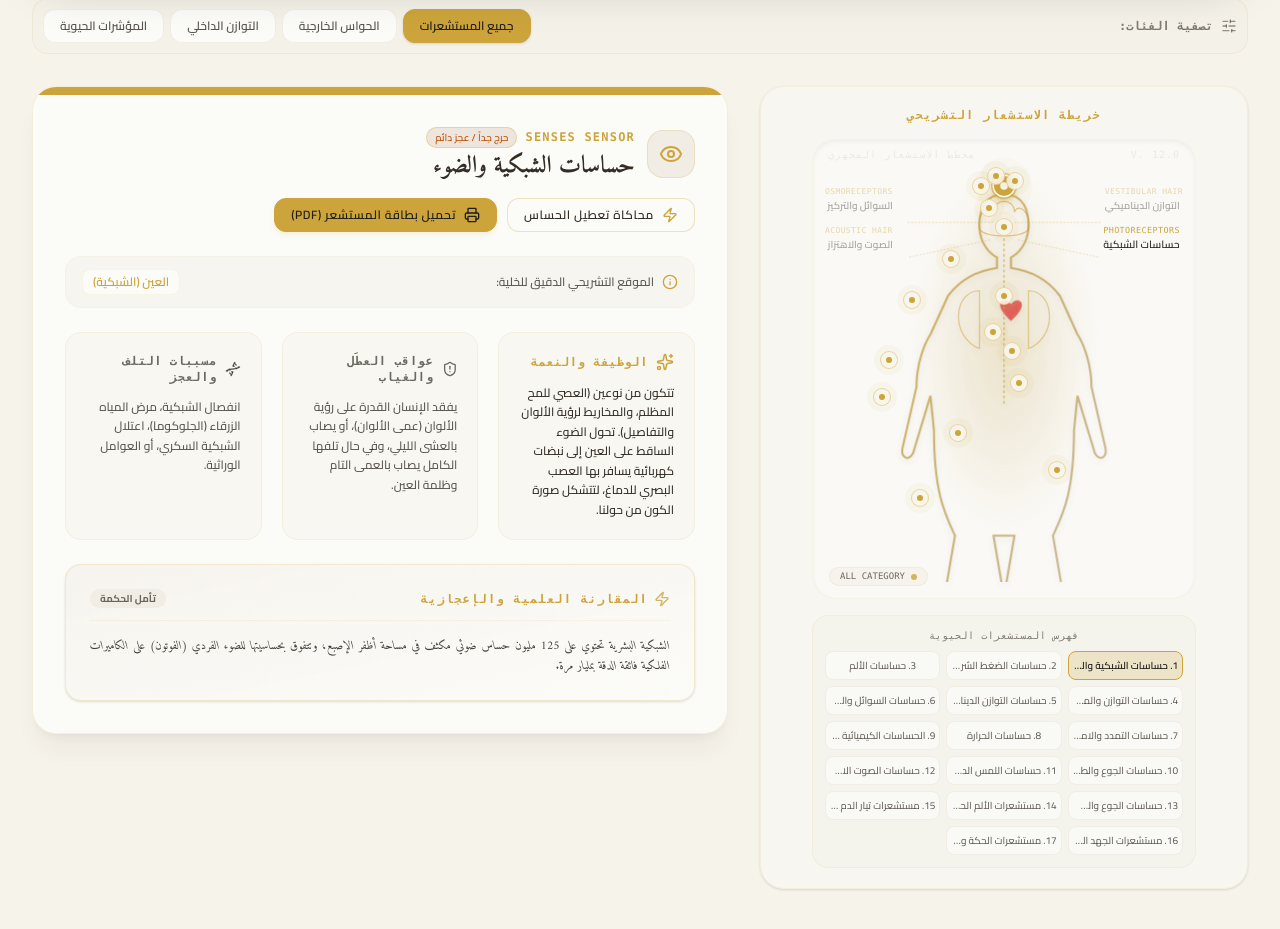
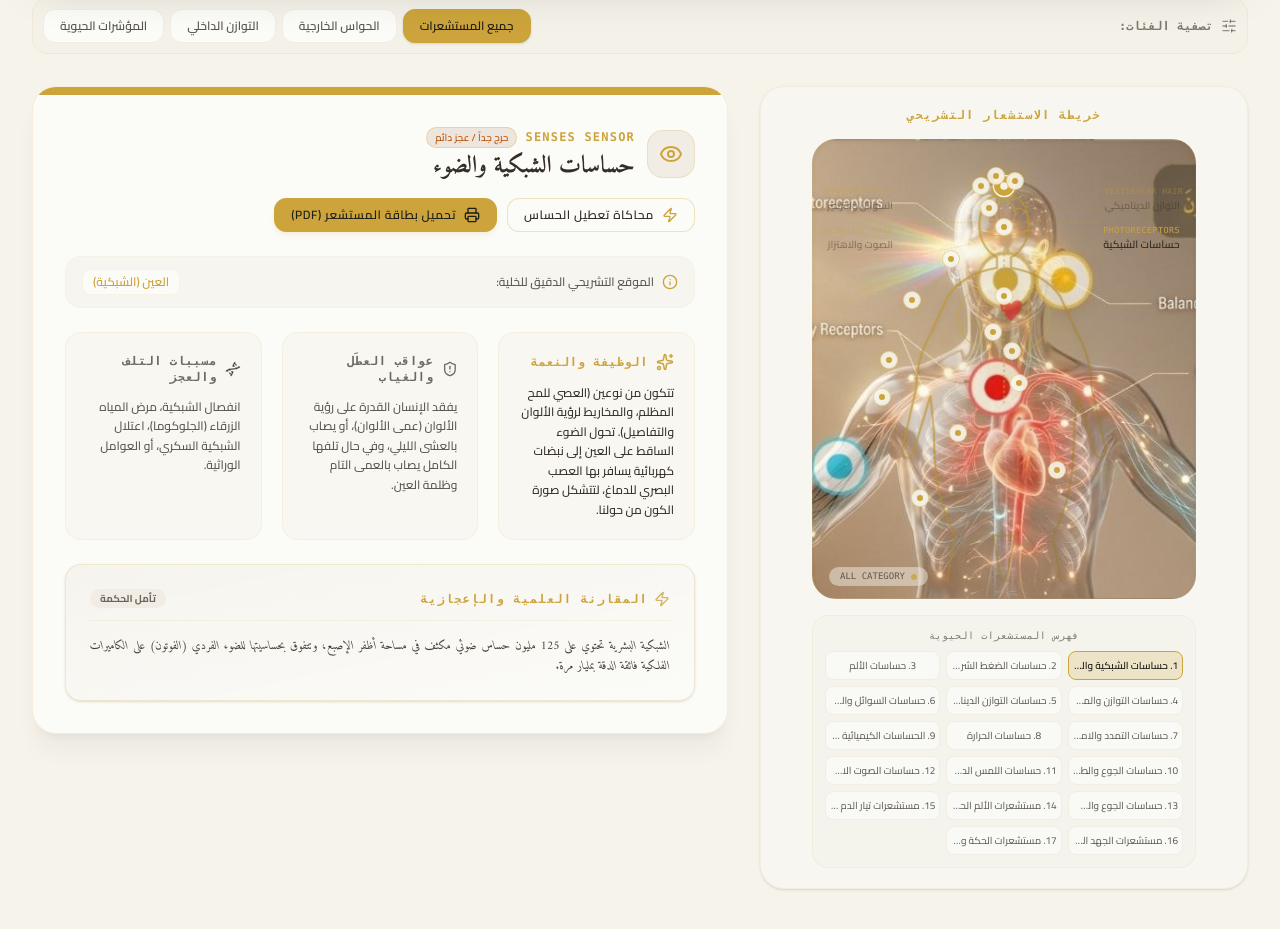
Before and after one commit to Al-BuraqWings/al-mousooaa-al-rabaniyah, a React (Vite) app: page / in a window 1280 px wide. Shown: the part 933-1862 px from the top of the page. Built offline with nearby package versions, Linux system fonts and the light colour scheme; a web font is replaced by a local one.

Commit message:
Set background image for HumanSilhouette component
Added a background image to the main SVG container.

```diff
--- a/src/components/HumanSilhouette.tsx
+++ b/src/components/HumanSilhouette.tsx
@@ -38,7 +38,7 @@ export default function HumanSilhouette({
       </div>
 
       {/* Main SVG Blueprint */}
-      <div className="relative w-full aspect-[5/6] bg-brand-cream/80 rounded-3xl border border-brand-amber/10 shadow-inner p-4 overflow-hidden flex items-center justify-center">
+      <div className="relative w-full aspect-[5/6] bg-brand-cream/80 rounded-3xl border border-brand-amber/10 shadow-inner p-4 overflow-hidden flex items-center justify-center" style={{ backgroundImage: "url('/body.jpg')", backgroundSize: 'cover', backgroundPosition: 'center' }} >
         {/* Futuristic Grid Overlay */}
         <div className="absolute inset-0 bg-[radial-gradient(#cca43b_0.5px,transparent_0.5px)] [background-size:16px_16px] opacity-10 pointer-events-none" />
 
```
